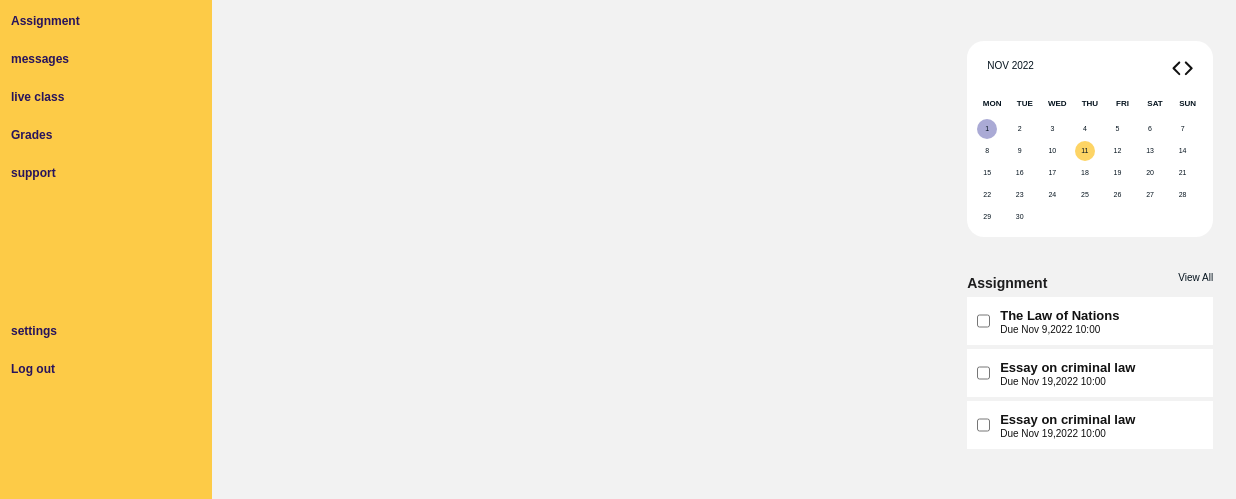
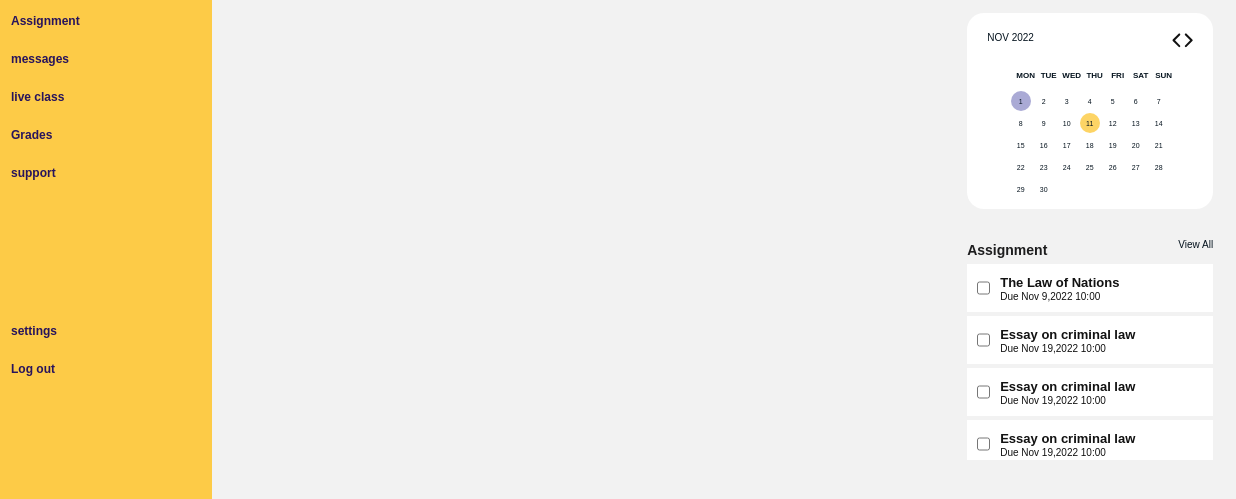
Before and after one commit to Dearbornadeolu/Unkown-project, a plain HTML site: page student.html in a window 1280 px wide. Shown: the part 298-797 px from the top of the page, 44-1280 px from the left. Drawn offline with Linux system fonts and the light colour scheme.

Commit message:
responsive design - dearborn

```diff
--- a/student.html
+++ b/student.html
@@ -96,6 +96,13 @@
               <p class="assignment-submit">Due Nov 19,2022 <span class="submit-time">10:00</span></p>
             </div>
           </li>
+          <li>
+            <input type="checkbox" name="" class="assignment-checked">
+            <div >
+              <h2 class="assignment-title">Essay on criminal law</h2>
+              <p class="assignment-submit">Due Nov 19,2022 <span class="submit-time">10:00</span></p>
+            </div>
+          </li>
         </ul>
       </div>
     </section>
--- a/styles/student.css
+++ b/styles/student.css
@@ -1,6 +1,6 @@
 body{
   display: grid;
-  /* grid-template-columns: 20% auto 30%; */
+  /* grid-template-columns: 20% auto 30%;*/
   grid-template-columns: 20% 59% 20%;
   height: 100vh;
   width: 100vw;
@@ -43,10 +43,14 @@ body{
   width: 80%;
 }
 .days ul{
-  grid-template-columns: 1fr 1fr 1fr 1fr 1fr 1fr 1fr;
+  grid-template-columns: 21px 21px 21px 21px 21px 21px 21px;
+  justify-content: center;
+  align-content: center;
 }
 .day ul{
-  grid-template-columns: 1fr 1fr 1fr 1fr 1fr 1fr 1fr;
+  grid-template-columns: 21px 21px 21px 21px 21px 21px 21px;
+  justify-content: center;
+  align-items: center;
 }
 .student-profile img{
   width: 100px;
@@ -76,7 +80,14 @@ body{
   justify-content: space-between;
 }
 .assignment-rack{
-  overflow-y: scroll;
+  overflow-y: auto;
+  max-height: 200px;
+  scrollbar-width: none;
+}
+.assignment-rack::-webkit-scrollbar{
+  -webkit-appearance: none;
+  width: 0;
+  display: none;
 }
 .assignment-rack ul{
   list-style: none;
```
